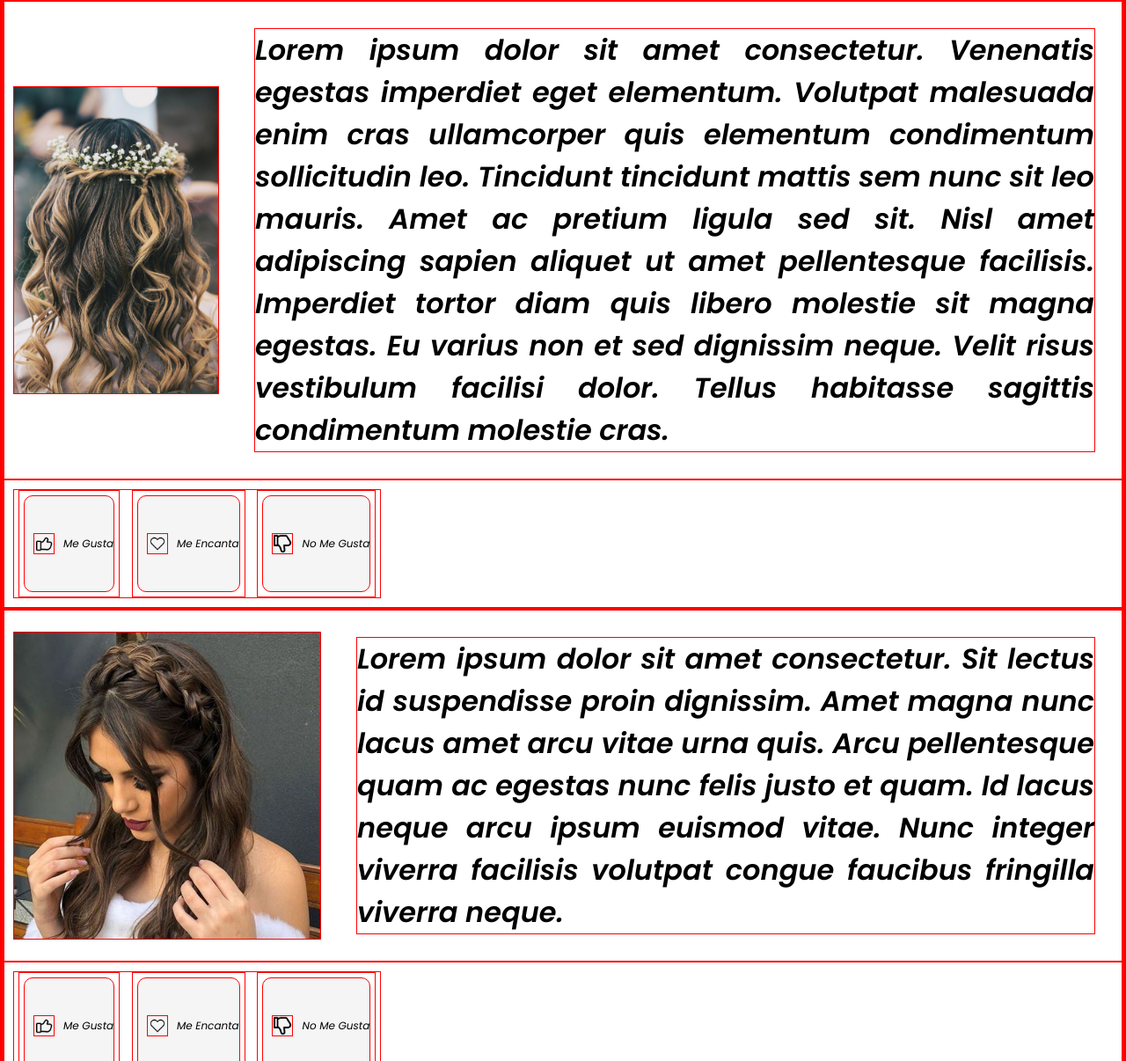
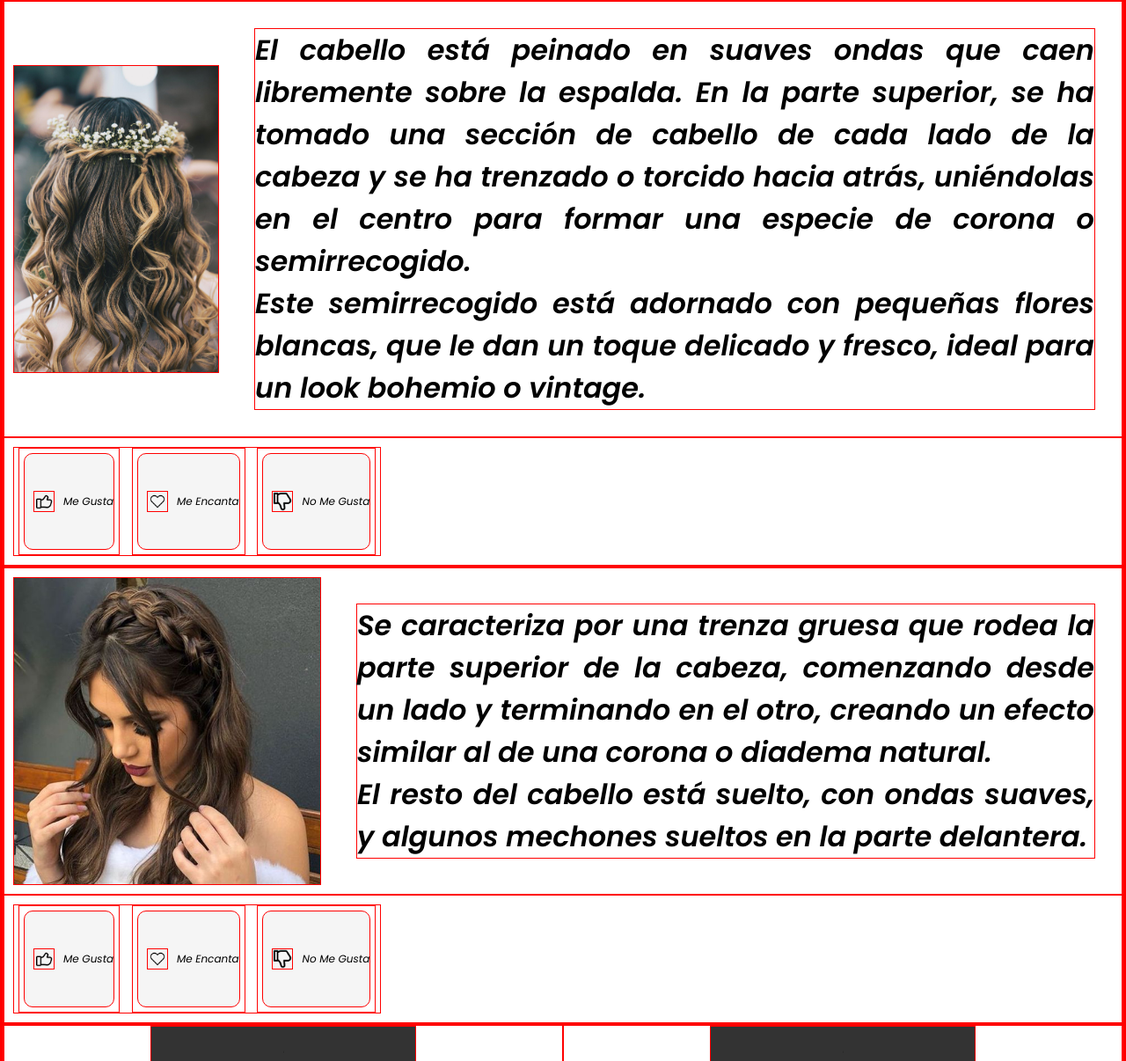
Before and after one commit to Crguzman21/PreEntrega3Guzman, a website: page pages/damas.html in a window 1280 px wide. Shown: the part 414-1620 px from the top of the page at 88% size. Drawn offline with Linux system fonts and the light colour scheme; grey boxes are pictures that could not be loaded; a web font is replaced by a local one.

Commit message:
quitando el lorem a las pages de niñas y damas

```diff
--- a/pages/damas.html
+++ b/pages/damas.html
@@ -36,7 +36,8 @@
         <section>
             <div class="peinados">
                 <img class="img-6" src="../assets/img/p12.jpeg" alt="Peinado Recogido Con Flores">
-                <p>Lorem ipsum dolor sit amet consectetur. Venenatis egestas imperdiet eget elementum. Volutpat malesuada enim cras ullamcorper quis elementum condimentum sollicitudin leo. Tincidunt tincidunt mattis sem nunc sit leo mauris. Amet ac pretium ligula sed sit. Nisl amet adipiscing sapien aliquet ut amet pellentesque facilisis. Imperdiet tortor diam quis libero molestie sit magna egestas. Eu varius non et sed dignissim neque. Velit risus vestibulum facilisi dolor. Tellus habitasse sagittis condimentum molestie cras.</p>
+                <p>El cabello está peinado en suaves ondas que caen libremente sobre la espalda. En la parte superior, se ha tomado una sección de cabello de cada lado de la cabeza y se ha trenzado o torcido hacia atrás, uniéndolas en el centro para formar una especie de corona o semirrecogido. <br>
+                    Este semirrecogido está adornado con pequeñas flores blancas, que le dan un toque delicado y fresco, ideal para un look bohemio o vintage. </p>
             </div>
             <div class="icons">
                 <ul>
@@ -46,24 +47,12 @@
                 </ul>
             </div>
         </section>
-        <!-- <section>
-            <div class="peinados">
-                <img class="img-6" src="../assets/img/p12.jpeg" alt="Peinado Recogido Con Flores">
-                <p>Lorem ipsum dolor sit amet consectetur. Sit dis enim sem at convallis quis amet turpis. Massa varius nisi ultricies molestie commodo amet mauris ultricies ac. Placerat sit venenatis aliquam mauris fusce nunc posuere sit sit. Viverra lorem auctor volutpat integer. Aenean viverra auctor vulputate eget elementum. Sem consequat quis iaculis varius metus fermentum. Eget quis gravida at enim viverra. Pulvinar commodo interdum mauris pellentesque. Netus nisl lacus proin amet urna nulla enim facilisis.</p><div class="icons">
-            </div>
-            <div class="icons">
-                    <ul>
-                        <li><button><img src="../assets/img/como.png" alt="Pulgar Arriba"></i>Me Gusta</button></li>
-                        <li><button><img src="../assets/img/precioso.png" alt="Corazon"></i>Me Encanta</button></li>
-                        <li><button><img src="../assets/img/disgusto.png" alt="Pulgar Abajo"></i>No Me Gusta</button></li>
-                    </ul>
-            </div>
-        </section> -->
 
         <section>
             <div class="peinados">
                 <img class="img-7" src="../assets/img/p13.jpg" alt="Peinado Con Trenza Atravesando De Lado A Lado">
-                <p>Lorem ipsum dolor sit amet consectetur. Sit lectus id suspendisse proin dignissim. Amet magna nunc lacus amet arcu vitae urna quis. Arcu pellentesque quam ac egestas nunc felis justo et quam. Id lacus neque arcu ipsum euismod vitae. Nunc integer viverra facilisis volutpat congue faucibus fringilla viverra neque.</p>
+                <p> Se caracteriza por una trenza gruesa que rodea la parte superior de la cabeza, comenzando desde un lado y terminando en el otro, creando un efecto similar al de una corona o diadema natural. <br>
+                    El resto del cabello está suelto, con ondas suaves, y algunos mechones sueltos en la parte delantera. </p>
             </div>
             <div class="icons">
                 <ul>
```
Also changed, not shown: pages/ninas.html (+3 -2 lines).
